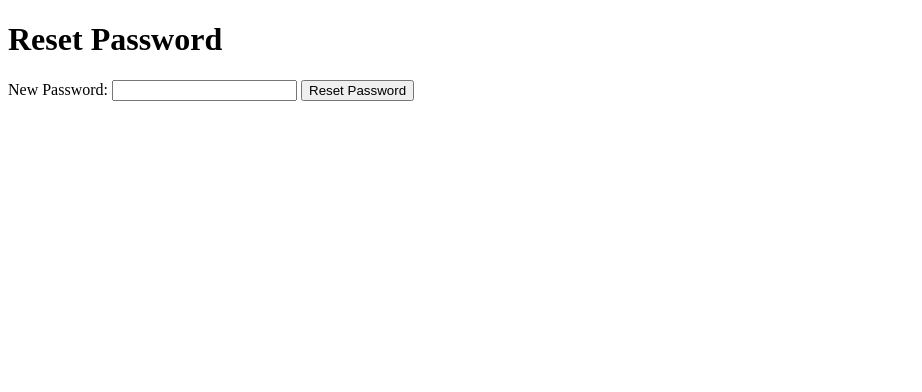
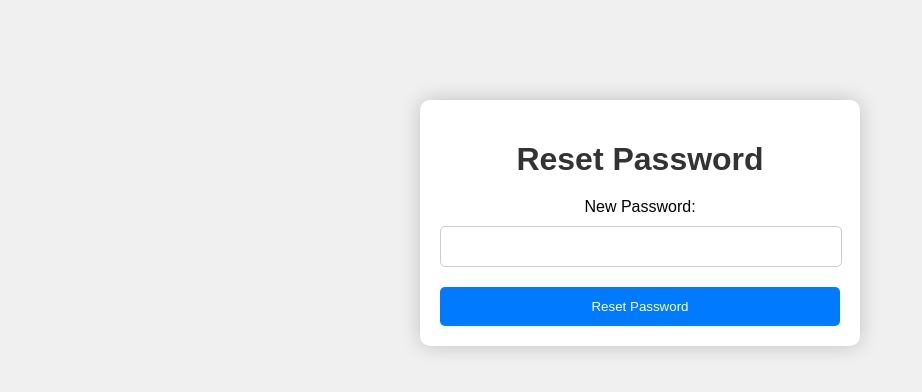
Before and after one commit to nazlibiyikl/cs437_assignment, a Flask app: page /reset_password in a window 1280 px wide. Shown: the top 392 px of the page, without its empty margins (0-922 px from the left). Run offline with Flask 3, Linux system fonts and the light colour scheme; the visitor is signed in with stand-in values (Sample User, id 1); some libraries are stand-ins or nearby versions.

Commit message:
reset.html ui is updated

```diff
--- a/templates/recover.html
+++ b/templates/recover.html
@@ -77,7 +77,7 @@
 <body>
     <div class="container">
         <h1>Password Recovery</h1>
-        <p>Please enter your email address to receive a password reset link.</p>
+        <p>Please enter your email address to reset your password.</p>
 
         <form method="POST" action="{{ url_for('recover_password') }}">
             <div class="form-group">
@@ -86,6 +86,7 @@
             </div>
             <div class="g-recaptcha" data-sitekey="6LdjJEEpAAAAAD5z67pKXk5d-8lhMGoVgT4NLo3_"></div>
             <button type="submit" class="btn btn-primary">Send Reset Link</button>
+            <br>
         </form>
 
 
--- a/templates/reset.html
+++ b/templates/reset.html
@@ -1,19 +1,78 @@
-<!-- reset_password.html -->
 <!DOCTYPE html>
 <html lang="en">
 <head>
-    <!-- ... -->
+    <meta charset="UTF-8">
     <title>Reset Password</title>
-    <!-- ... -->
+
+    <style>
+        body {
+            font-family: Arial, sans-serif;
+            background-color: #f0f0f0;
+            text-align: center;
+            margin: 0;
+            padding: 0;
+        }
+
+        .container {
+            background-color: #fff;
+            width: 400px;
+            margin: 100px auto;
+            padding: 20px;
+            border-radius: 10px;
+            box-shadow: 0 0 20px rgba(0, 0, 0, 0.2);
+        }
+
+        h1 {
+            color: #333;
+            margin-bottom: 20px;
+        }
+
+        label {
+            display: block;
+            margin-bottom: 10px;
+        }
+
+        input {
+            width: calc(100% - 24px); /* Full width minus padding */
+            padding: 12px;
+            margin-bottom: 20px;
+            border: 1px solid #ccc;
+            border-radius: 5px;
+        }
+
+        button {
+            width: 100%;
+            padding: 12px;
+            background-color: #007bff;
+            color: #fff;
+            border: none;
+            border-radius: 5px;
+            cursor: pointer;
+        }
+
+        a {
+            color: #007bff;
+            text-decoration: none;
+            margin-top: 10px;
+            display: block;
+        }
+
+        a:hover {
+            text-decoration: underline;
+        }
+    </style>
 </head>
 <body>
     <div class="container">
         <h1>Reset Password</h1>
         <form method="POST" action="{{ url_for('reset_password') }}">
-            <label for="password">New Password:</label>
-            <input type="password" id="password" name="password" required class="form-control">
+            <div class="form-group">
+                <label for="password">New Password:</label>
+                <input type="password" id="password" name="password" required class="form-control">
+            </div>
             <button type="submit" class="btn btn-primary">Reset Password</button>
         </form>
     </div>
+
 </body>
 </html>
```
